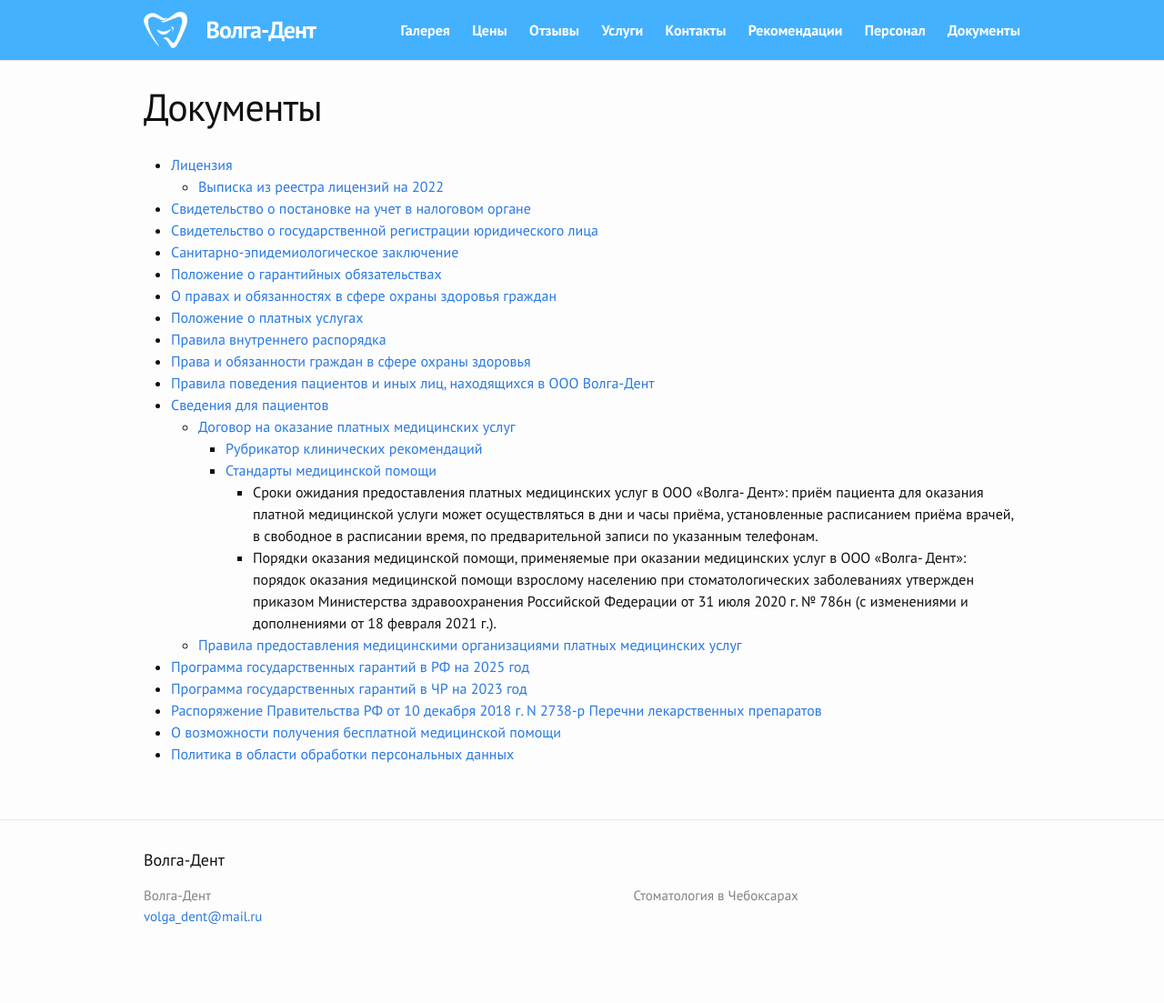
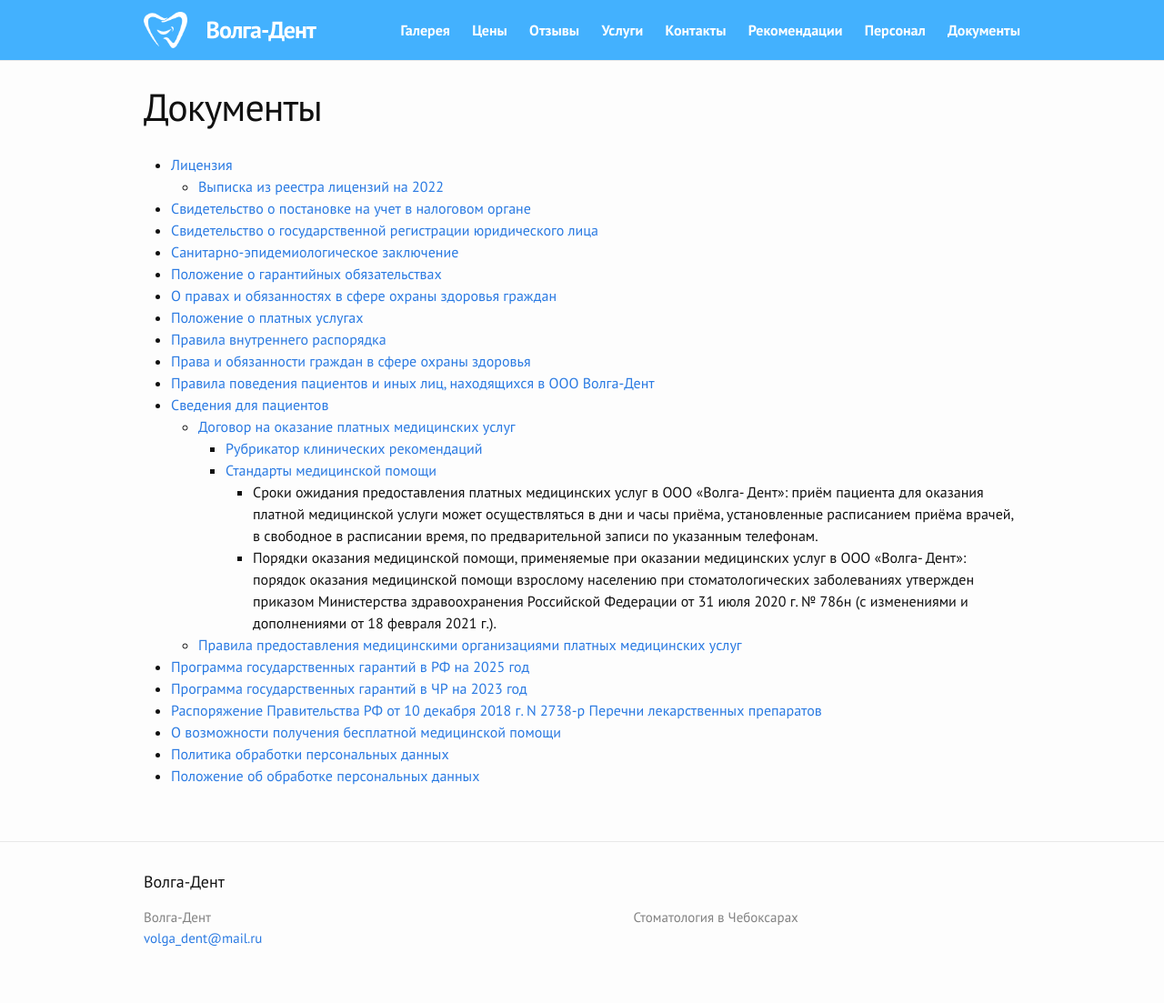
Before and after one commit to albus-dentes/albus-dentes.github.io, a Jekyll site: the page built from documents/index.md, in a window 1280 px wide. Shown: the whole page at 91% size. Built offline with Jekyll 4.4.1, drawn with Linux system fonts in a browser that asks for light colours; before the commit the page ends 1079 px from its top, so only the background shows below that.

Commit message:
Update documents

```diff
--- a/documents/index.md
+++ b/documents/index.md
@@ -24,4 +24,5 @@
 - [Программа государственных гарантий в ЧР на 2023 год](/assets/programma-gosgarantij-chr23.docx)
 - [Распоряжение Правительства РФ от 10 декабря 2018 г. N 2738-р Перечни лекарственных препаратов](/assets/perechni-lekarstvennyh-preparatov.doc)
 - [О возможности получения бесплатной медицинской помощи](/assets/о-vozmozhnosti-polucheniya-besplatnoj-medicinskoj-pomoshhi.odt)
-- [Политика в области обработки персональных данных](/assets/pd.docx)
+- [Политика обработки персональных данных](/assets/pd.odt)
+- [Положение об обработке персональных данных](/assets/pd-p.odt)
```
Also changed, not shown: 1 other file.
